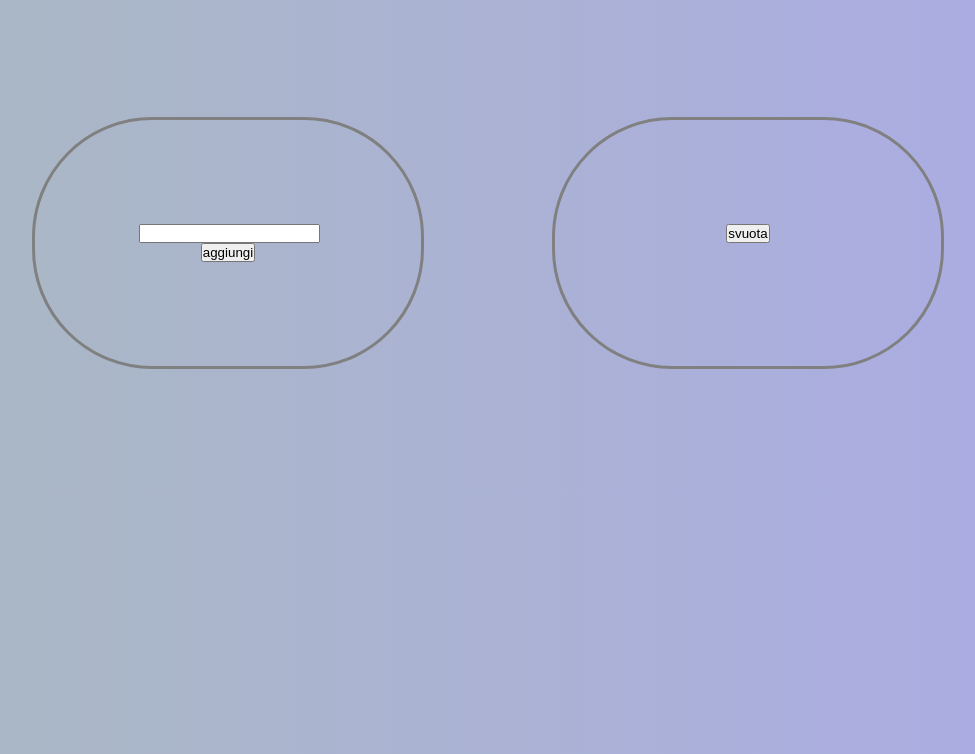
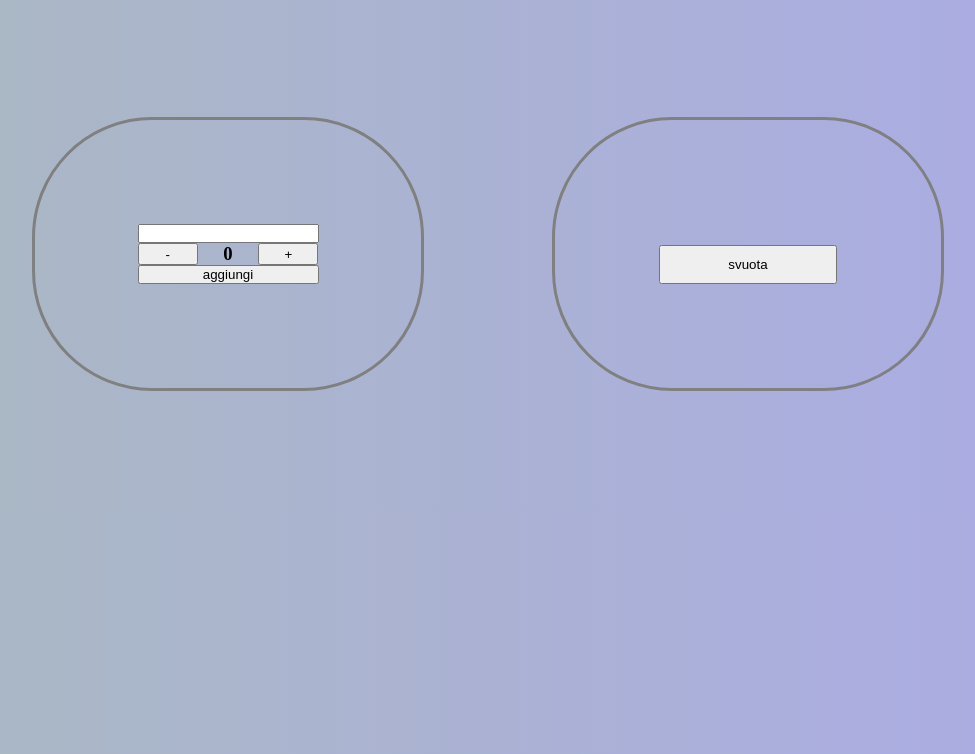
Before and after one commit to BilardoMauro02/esercizio-2-JS, a plain HTML site: page index.html in a window 1280 px wide. Shown: the part 46-800 px from the top of the page, without its empty margins (152-1127 px from the left). Drawn offline with Linux system fonts and the light colour scheme.

Commit message:
troppe cose che non vanno

```diff
--- a/css/style.css
+++ b/css/style.css
@@ -22,9 +22,19 @@ main{
     text-align: center;
 }
 
-div{
+#insert, #lista{
     border: solid gray;
     border-radius: 15vh;
     padding: 20%;
     margin-inline: 5vw;
+    display: grid;
+    grid-template-columns: 1fr;
+    justify-content: center;
 }
+
+
+
+.bottoni{
+    display: grid;
+    grid-template-columns: 1fr 1fr 1fr;
+}
--- a/index.html
+++ b/index.html
@@ -13,8 +13,17 @@
 
     <main>
         <div id="insert">
+
             <input type="text" id="oggetto">
+
+            <div class="bottoni">
+                <button id="meno" onclick="cambiaQuantita(event)">-</button>
+                <h3 id="quantita">0</h3>
+                <button id="piu" onclick="cambiaQuantita(event)">+</button>
+            </div>
+
             <button onclick="aggiungiAlCarrello()">aggiungi</button>
+
         </div>
 
         <div id="lista">
--- a/script/script.js
+++ b/script/script.js
@@ -5,7 +5,7 @@ function aggiornaCarrello(){
     lista.textContent = "";
     for (let oggetto of listaSpesa){
         let li = document.createElement("li");
-        li.textContent = oggetto;
+        li.textContent = oggetto + " " + "";
         lista.appendChild(li);
     }
 }
@@ -24,3 +24,20 @@ function svuotaCarrello(){
     listaSpesa.splice(0 , listaSpesa.length)
     aggiornaCarrello();
 }
+
+function cambiaQuantita(event){
+    const bottone = event.target;
+
+    let numeroHTML = document.getElementById("quantita")
+    let numero = Number(numeroHTML.textContent)
+
+    if (bottone.id == "meno") {
+        if(numero <= 0){
+            alert("sei gia a 0");
+        }else{
+        numeroHTML.textContent = --numero;
+        }
+    } else if (bottone.id == "piu") {
+        numeroHTML.textContent = ++numero;
+    }
+}
```
